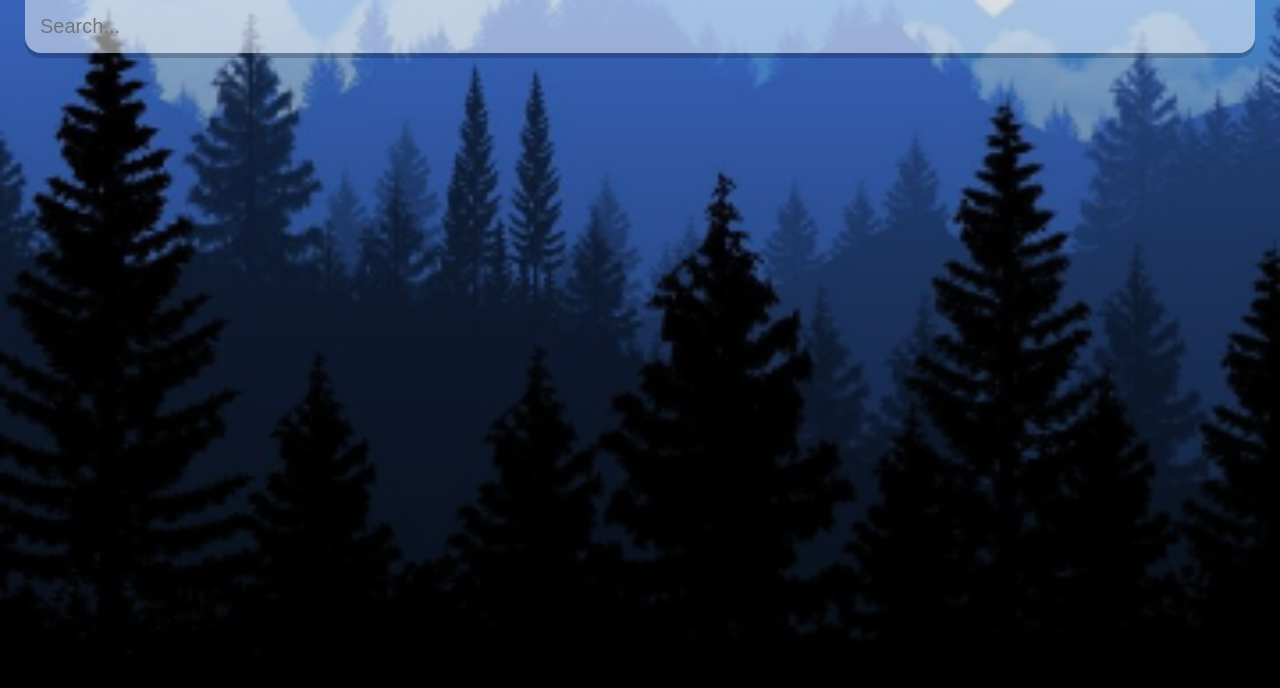
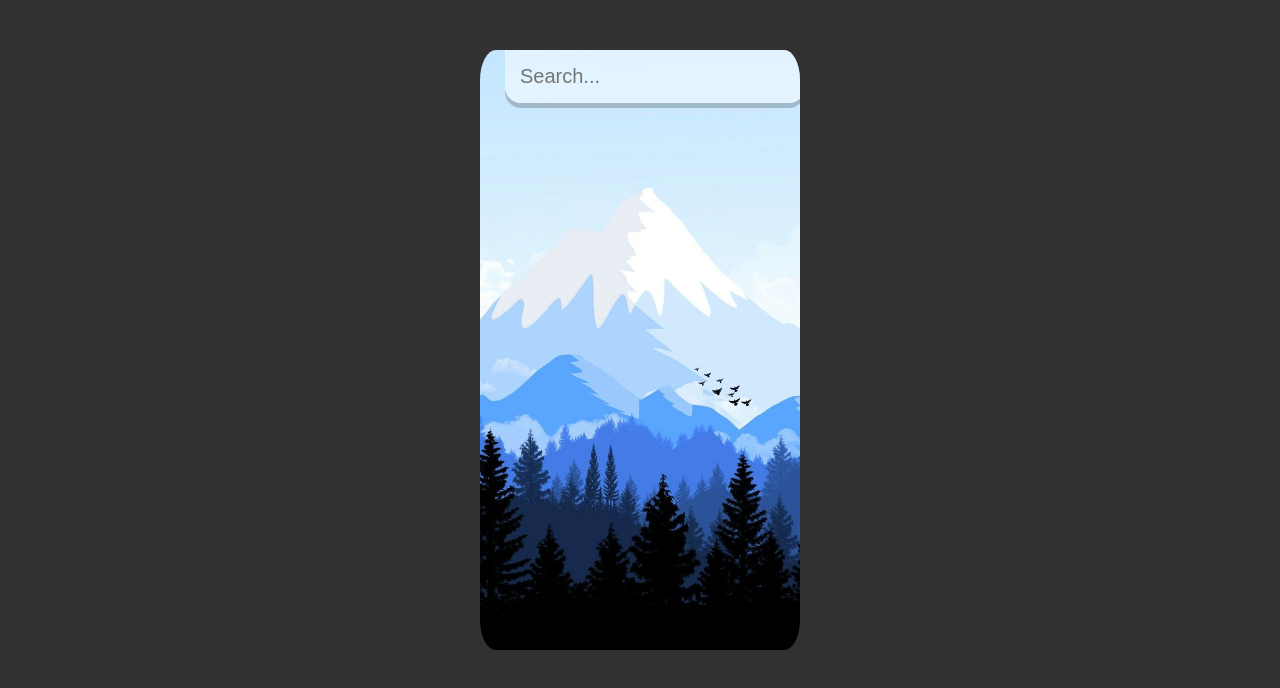
Before and after one commit to TamasFarago/weather-app, a React (Create React App) app: page / in a window 1280 px wide. Shown: the top 688 px of the page. Built offline with nearby package versions, Linux system fonts and the light colour scheme.

Commit message:
single weather

```diff
--- a/src/App.css
+++ b/src/App.css
@@ -10,25 +10,47 @@ body {
 
 .App {
   text-align: center;
+  transition: 0.4s ease-out;
+  background: white;
+  width: 25%;
+  margin: 0 auto;
+  height: 600px;
+  position: absolute;
+  top: 50px;
+  left: 50%;
+  transform: translateX(-50%);
+  overflow-y: hidden;
+  border-radius: 5%;
+
+}
+
+.App.cold {
   background-image: url("./assets/cold-bg.jpg");
-  background-size: cover;
   background-position: bottom;
-  transition: 0.4s ease-out
+  background-repeat: no-repeat;
+
 }
 
 main {
   min-height: 100vh;
-  background-image: linear-gradient(to bottom, rgba(0, 0, 0, 0.2), rgba(0, 0, 0, 0.75));
   padding: 25px;
 }
 
+.site {
+  background: rgb(49, 49, 49);
+  min-height: 100vh;
+}
+
 .App.warm {
-  background-image: url("./assets/warm-bg.jpg")
+  background-image: url("./assets/warm-bg.jpg");
+  background-repeat: no-repeat;
+  background-position: bottom;
+
 }
 
 .search-box {
-  width: 100%;
-  margin: 0 auto 75px;
+  width: 300px;
+  margin: 0px auto 75px;
 
 }
 
--- a/src/App.js
+++ b/src/App.js
@@ -34,9 +34,10 @@ function App() {
     return `${day} ${date} ${month} ${year}`
   }
   return (
+    <div className="site">
+    <div className={(typeof weather.main != "undefined") ? ((weather.main.temp > 16) ? "App warm"
+    : "App cold") : "App cold"}>
 
-    <div className={(typeof weather.main != "undefined") ? ((weather.main.temp > 16) ? "App warm"
-    : "App") : "App"}>
       <main>
         <div className="search-box">
           <input
@@ -66,6 +67,8 @@ function App() {
         ) : ("")}
 
       </main>
+
+    </div>
     </div>
   );
 }
```
